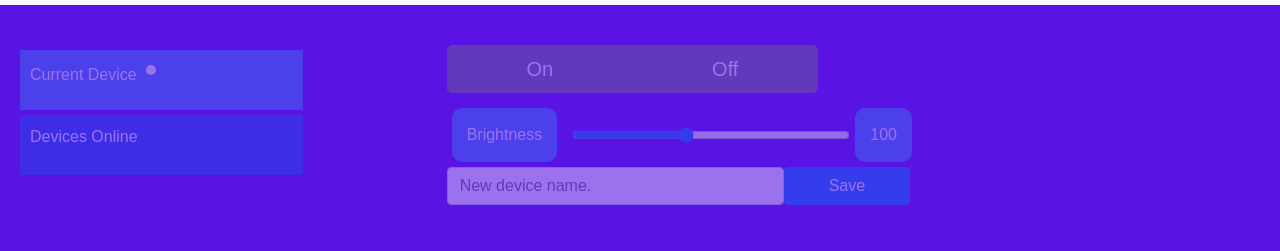
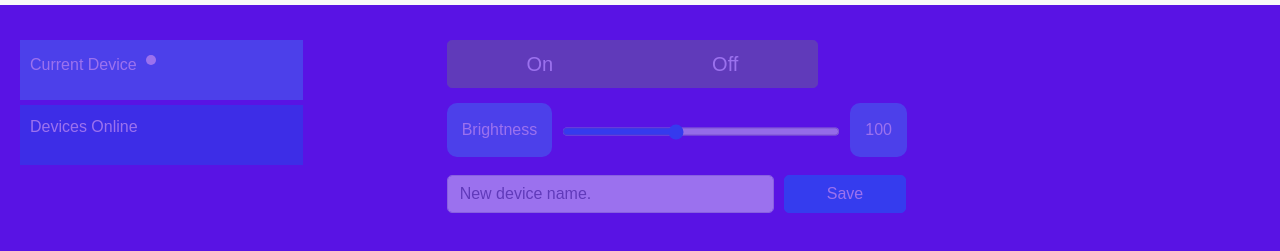
Before and after one commit to technorainbows/LED-IOT-api, a plain HTML site: page site/index.html in a window 1280 px wide. Shown: the part 321-572 px from the top of the page. Drawn offline with nearby package versions, Linux system fonts and the light colour scheme; no server answers.

Commit message:
fix layout (minor)

```diff
--- a/site/css/styles.css
+++ b/site/css/styles.css
@@ -8,20 +8,27 @@ body {
 /** MAIN CONTENT **/
 
 #main-content .container {
-  margin:10px;
-  padding:10px;
+  /*margin:10px;*/
+  /*padding:10px;*/
 }
 
 #btn-ledState {
-  margin-top: 30px;
+  margin-top: 25px;
 }
 
 #device-info{
   color:black;
   float:right;
-  margin-top:30px;
+  margin-top:20px;
 }
 
+/*#ledOFF {
+  background-color:;
+}*/
+
+.btn-toggle:active {
+  background-color: #3A83F5;
+}
 
 .btn-device {
   border-style:none;
@@ -45,6 +52,10 @@ body {
 }
 */
 
+.device-params {
+  margin-bottom:10px;
+  vertical-align: middle;
+}
 
 .look-disabled {
   opacity:0.4;
@@ -103,20 +114,47 @@ body {
   border-width:2px;
   border-color:black;
   color:white;
-  margin:5px;
   padding: 15px;
   background-color: #3A83F5;
   border-radius: 10px;
+  margin-top:5px;
+  /*maring-left:-5px;*/
 
+}
+
+#inputName {
+  width:100%;
+  border-radius: 5px;
+}
+
+/*#device-name {
+  display:inline-block;
+  white-space: nowrap;
+}
+*/
+
+#save-name {
+  margin-left:10px;
+  margin-right:10px;
+  /*padding-left:10px;*/
+  /*padding-right:10px;*/
+  border-radius: 5px;
+}
+
+#name-form {
+  /*margin-right: 10px;*/
+  padding-right:15px;
 }
 
 #main-content .row {
   margin-top:10px;
+  margin-bottom:10px;
   width:100%;
 }
 
 .form-control-range {
  margin-left:10px;
+ margin-right:10px;
 
 }
 
```
